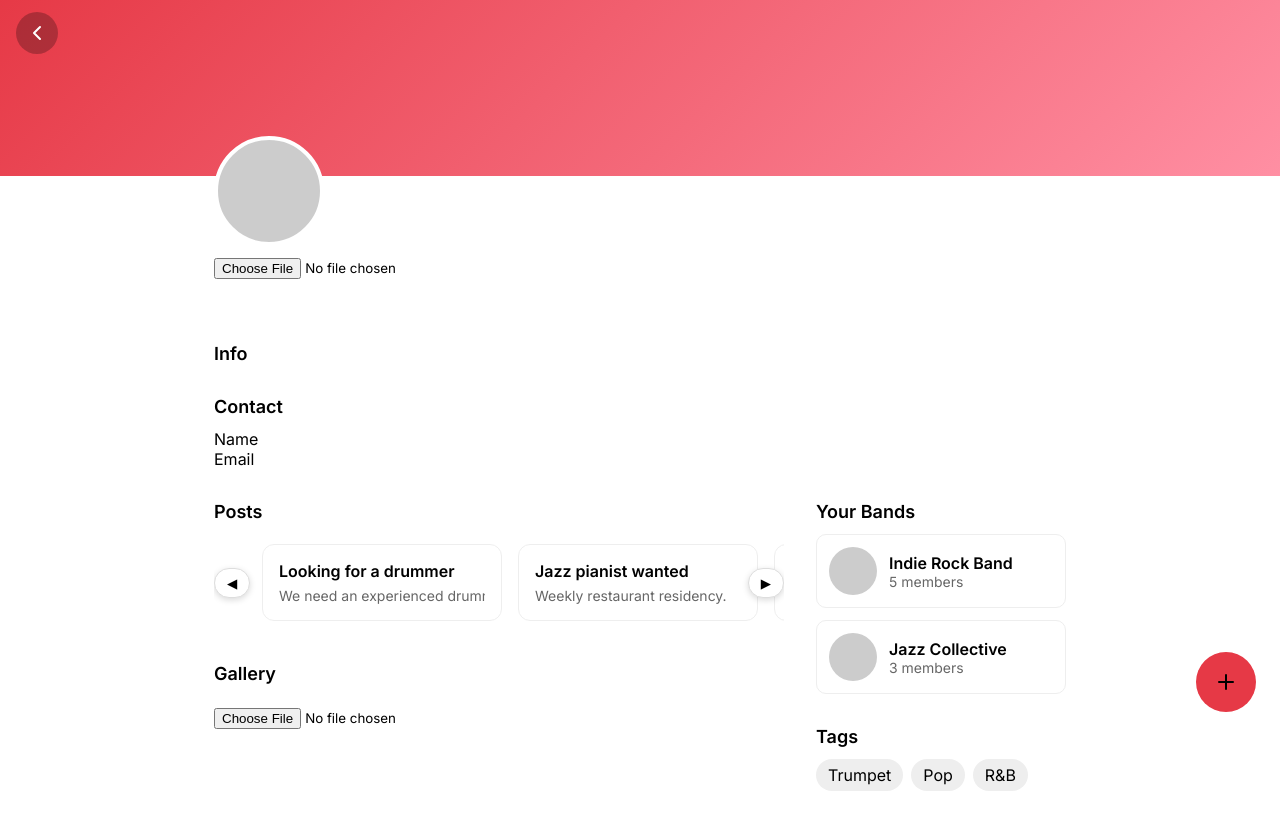
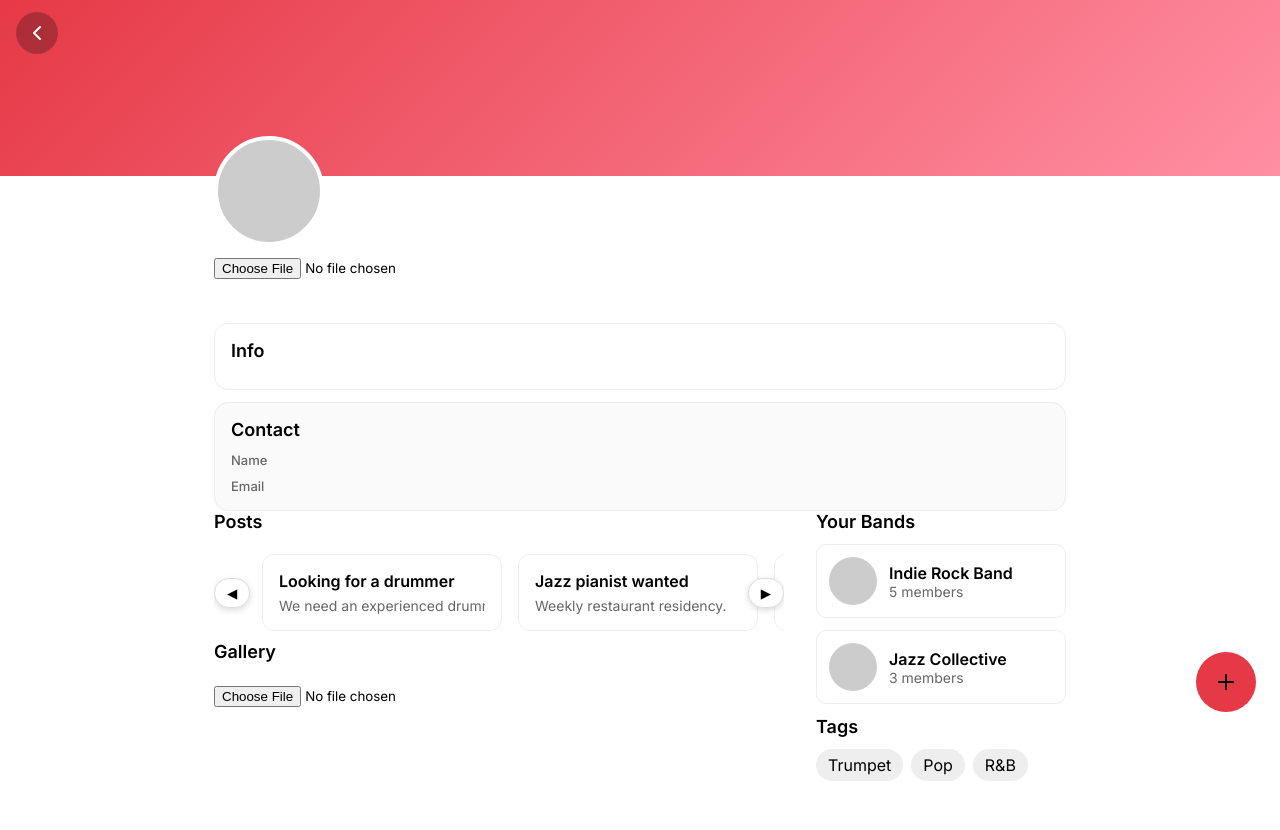
Before and after one commit to mgolds020/musiconn, a website: page views/profile.html in a window 1280 px wide. Shown: the part 64-894 px from the top of the page. Drawn offline with nearby package versions, Linux system fonts and the light colour scheme; no server answers.

Commit message:
profile and server edits

```diff
--- a/styles/profile.css
+++ b/styles/profile.css
@@ -171,7 +171,7 @@
 
         .section-title {
             font-size:18px; font-weight:600;
-            margin:32px 0 12px;
+            margin:0px 0 12px;
         }
 
         /* posts carousel */
@@ -365,3 +365,40 @@
             position: relative;
             top: 2px;                /* tiny nudge down; adjust 1–3px if needed */
         }
+
+        .card{
+          background:#fff;
+          border:1px solid #eee;
+          border-radius: 14px;
+          padding: 16px;
+          margin-top: 12px;
+        }
+
+        .card--muted{
+          background: #fafafa;
+        }
+
+        .kv{
+          display:grid;
+          gap: 10px;
+          margin-top: 8px;
+        }
+
+        .kv-row{
+          display:grid;
+          grid-template-columns: 140px 1fr;
+          gap: 12px;
+          align-items: baseline;
+        }
+
+        .kv dt{
+          color: var(--gray);
+          font-size: 13px;
+          font-weight: 500;
+        }
+
+        .kv dd{
+          color: var(--black);
+          font-size: 14px;
+          font-weight: 600;
+        }
--- a/views/profile.html
+++ b/views/profile.html
@@ -56,8 +56,10 @@
         <div class="stageandlegalname" id="morenames"></div>
         <div class="bio" id="bioText"></div>
 
+        <section class="card">
             <div class="section-title">Info</div>
             <div id="roleDetails"></div>
+        </section>
 
         <section class="card card--muted">
             <h3 class="section-title">Contact</h3>
@@ -426,10 +428,22 @@
 
                 renderUser(data);
                 renderRoleIcon(data);
-            renderTags(data); // ✅ call with actual user
+                renderTags(data);
+                loadPosts(data);
+
             } catch (err) {
                 console.error(err);
                 alert("Failed to load profile.");
+            }
+        }
+
+        async function loadPosts(user) {
+            try {
+                const res = await fetch(`/posts?userid=${user._id}`);
+                const data = await res.json();
+            } catch (err) {
+                console.error(err);
+                alert("Failed to load posts.");
             }
         }
 
```
Also changed, not shown: server.js (+8 -3 lines). Lines whose indentation alone changed are shown as unchanged.
